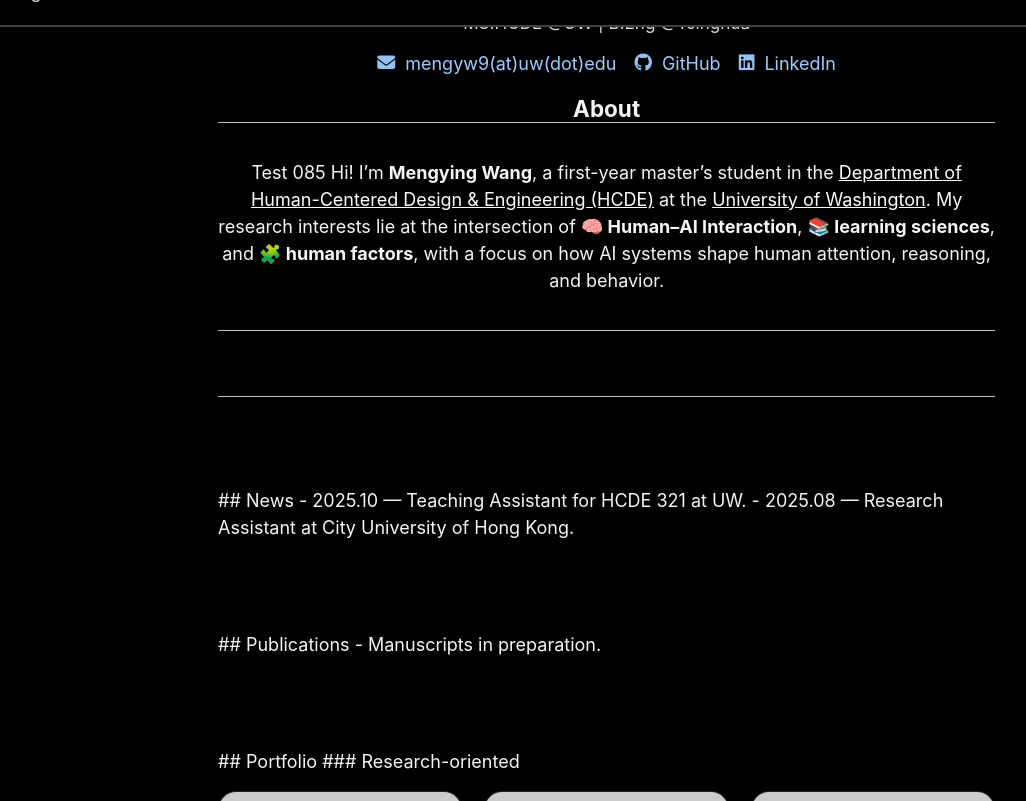
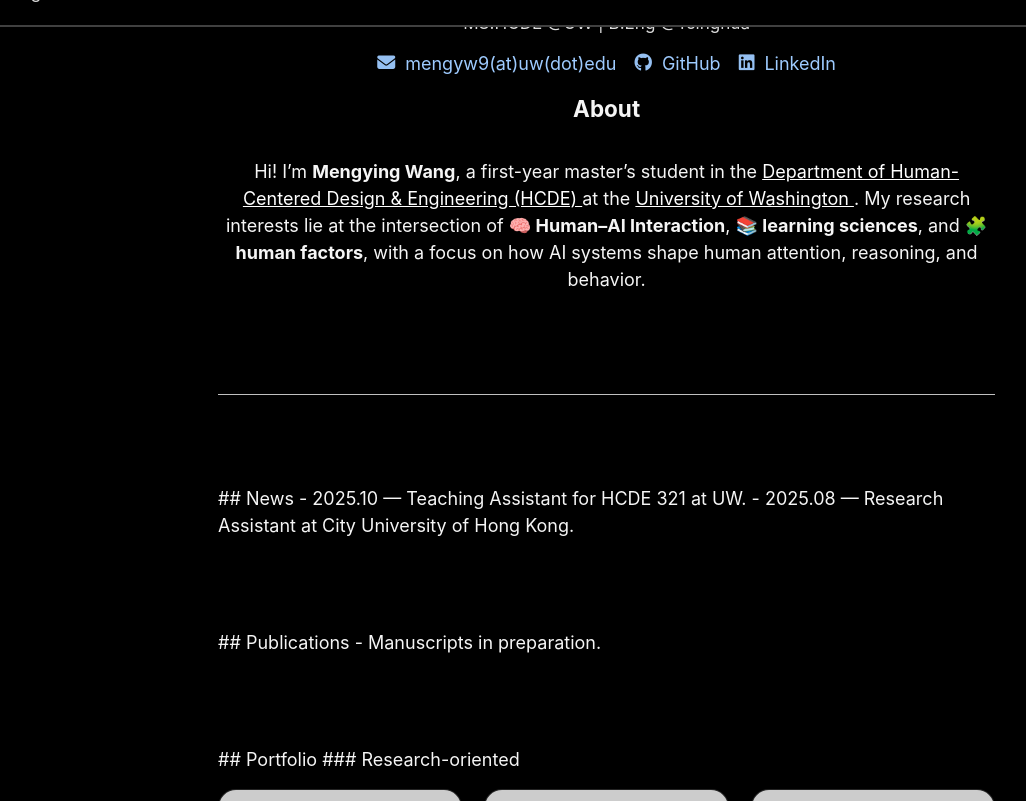
Before and after one commit to mengyingWWW/mengyingWWW.github.io, a Jekyll site: the page built from index.md, in a window 1280 px wide and 900 px high, scrolled down 374 px, cut to the strip 99-900 px from the top of the window. Shown: the whole strip, without its empty margins (60-1086 px from the left). Built offline with Jekyll 4.4.1, drawn with Linux system fonts in a browser that asks for light colours; a script bundle is joined from its source files by our own code; library files that are not in the unit come from our copies.

Commit message:
Update index.md

```diff
--- a/index.md
+++ b/index.md
@@ -34,22 +34,23 @@ title: ""
   <div class="landing-right">
     <h2 class="landing-title">About</h2>
 
-    <hr class="about-rule">
-
     <div class="about-body">
       <p>
-        Test 085 Hi! I’m <strong>Mengying Wang</strong>, a first-year master’s student in the
-        <a href="https://www.hcde.washington.edu/" target="_blank">Department of Human-Centered Design & Engineering (HCDE)</a>
+        Hi! I’m <strong>Mengying Wang</strong>, a first-year master’s student in the
+        <a href="https://www.hcde.washington.edu/" target="_blank">
+          Department of Human-Centered Design & Engineering (HCDE)
+        </a>
         at the
-        <a href="https://www.washington.edu/" target="_blank">University of Washington</a>. My research interests lie at the intersection of
+        <a href="https://www.washington.edu/" target="_blank">
+          University of Washington
+        </a>.
+        My research interests lie at the intersection of
         <strong>🧠 Human–AI Interaction</strong>,
         <strong>📚 learning sciences</strong>, and
         <strong>🧩 human factors</strong>,
         with a focus on how AI systems shape human attention, reasoning, and behavior.
       </p>
     </div>
-
-    <hr class="about-rule">
 
 
   </div>
```
